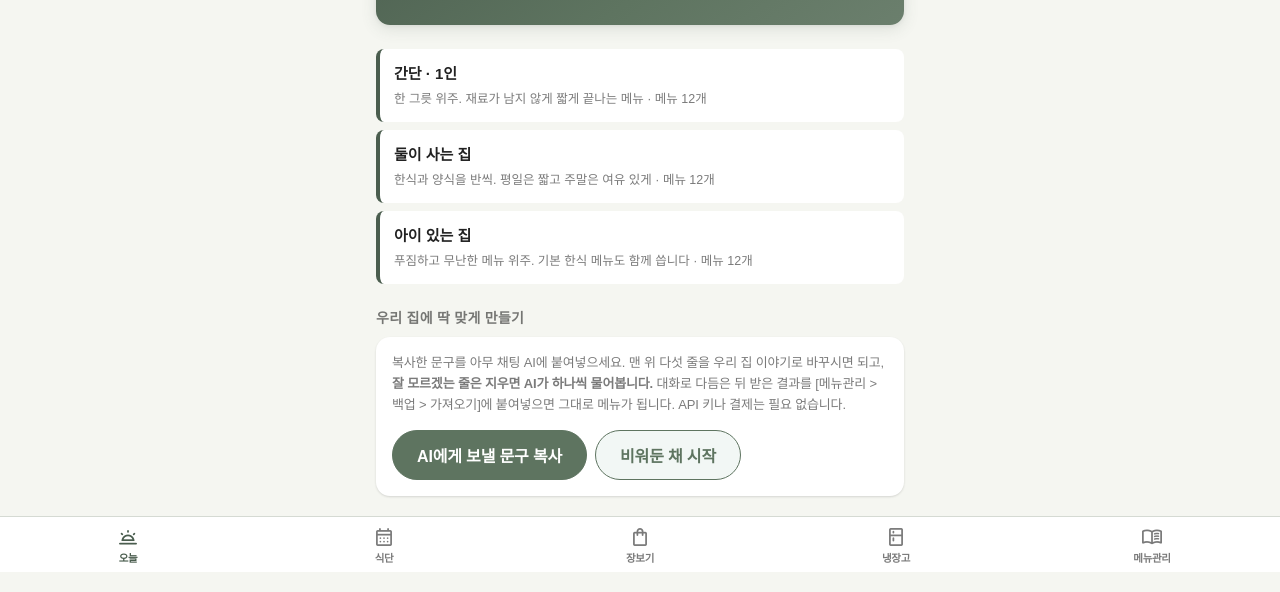
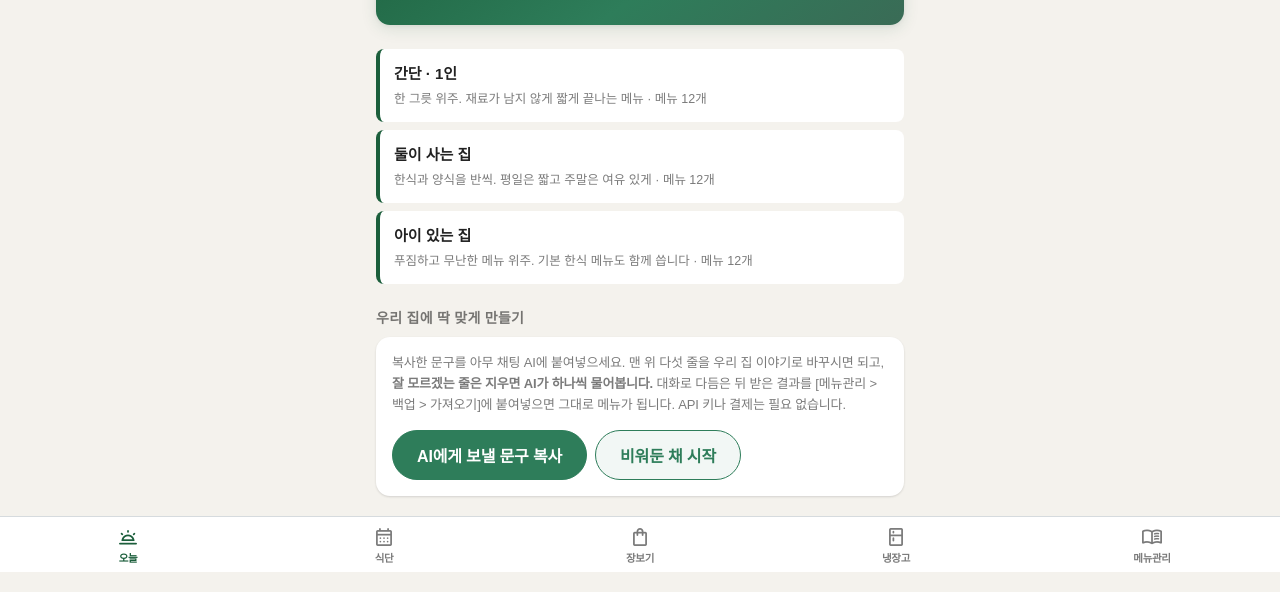
Before and after one commit to abcdwh-boop/dinner_plan, a plain HTML site: page index.html in a window 1280 px wide. Shown: the part 228-820 px from the top of the page. Drawn offline with nearby package versions, Linux system fonts and the light colour scheme; a web font is replaced by a local one.

Commit message:
Add files via upload

```diff
--- a/styles.css
+++ b/styles.css
@@ -15,24 +15,24 @@
 /* ── 토큰 ── */
 :root{
   /* 4-tier green — 채도를 낮춘 자연스러운 녹색 */
-  --starbucks:#4A5D4E;
-  --accent:#5E7460;
-  --house:#333F35;
-  --uplift:#6B7F6D;
-  --green-light:#DDE4DC;
-  --green-soft:#EAEFE8;
-  --green-muted:#8FA492;
-  --green-wash:rgba(74,93,78,0.06);
+  --starbucks:#1b5e3b;
+  --accent:#2e7d5a;
+  --house:#1a3a2e;
+  --uplift:#3a6b56;
+  --green-light:#dceee6;
+  --green-soft:#e8f5ee;
+  --green-muted:#5a9a7c;
+  --green-wash:rgba(46,125,90,0.06);
 
   /* gold — 별점 전용 */
   --gold:#c49a3c;
   --gold-light:#dfc49d;
 
   /* surface */
-  --canvas:#F5F6F1;
-  --ceramic:#EBEDE6;
+  --canvas:#f4f2ed;
+  --ceramic:#edebe6;
   --card:#ffffff;
-  --cool:#FAFBF7;
+  --cool:#f9f9f7;
 
   /* text */
   --ink:rgba(0,0,0,0.87);
@@ -43,13 +43,13 @@
   /* semantic */
   --red:#c82014;
   --red-tint:rgba(200,32,20,0.08);
-  --line:#D5DAD3;
+  --line:#d6dbde;
 
   /* radius */
   /* 아래는 예전 변수 이름을 현재 팔레트에 연결한 것.
      나중에 추가된 탭바·검색·주 선택 CSS가 이 이름들을 쓴다. */
-  --bg:#F5F6F1;
-  --green:#4A5D4E;
+  --bg:#f4f2ed;
+  --green:#1b5e3b;
   --yolk:#c49a3c;
   --kimchi:#c82014;
 
@@ -59,7 +59,7 @@
   /* shadow */
   --card-shadow:0 1px 3px rgba(0,0,0,0.06), 0 1px 2px rgba(0,0,0,0.08);
   --nav-shadow:0 1px 4px rgba(0,0,0,0.08), 0 2px 6px rgba(0,0,0,0.04);
-  --hero-shadow:0 4px 16px rgba(74,93,78,0.14), 0 1px 4px rgba(0,0,0,0.06);
+  --hero-shadow:0 4px 16px rgba(27,94,59,0.12), 0 1px 4px rgba(0,0,0,0.06);
 }
 
 *{box-sizing:border-box}
@@ -398,11 +398,11 @@ h3.gh{
 }
 /* 백업 — 식단과 무관한 관리 기능. 오른쪽 끝에 회색으로 떨어뜨린다 */
 .tb.alt{
-  margin-left:auto; background:transparent;
-  border:1px dashed var(--line); color:var(--soft); font-weight:500;
+  margin-left:auto; background:#8A8A82; border:1px solid #8A8A82;
+  color:#fff; font-weight:600;
 }
 .tb.alt.on{
-  background:#5f5f59; border:1px solid #5f5f59; color:#fff; font-weight:700;
+  background:#4A4A44; border-color:#4A4A44; color:#fff; font-weight:700;
 }
 
 .mi{border-bottom:1px solid var(--canvas)}
--- a/sw.js
+++ b/sw.js
@@ -1,4 +1,4 @@
-const V = "dinner-v5-1";
+const V = "dinner-v5-2";
 const FILES = ["./", "index.html", "styles.css", "data.js", "packs.js", "app.js",
   "manifest.webmanifest", "icons/icon-192.png", "icons/icon-512.png"];
 
```
